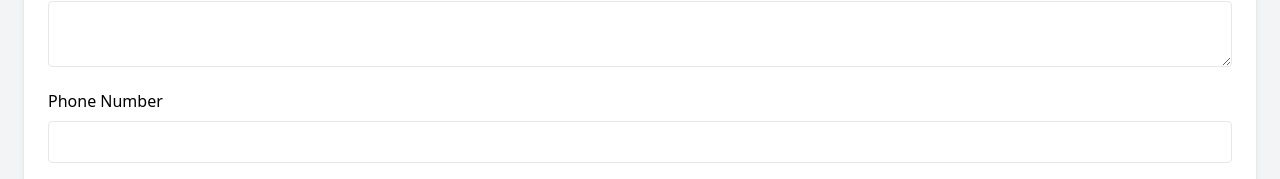
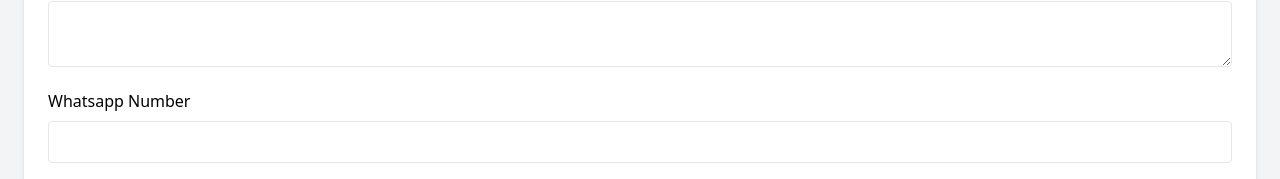
Before and after one commit to sivakumarssk/qrandcards, a React (Vite) app: page /mycards/personal in a window 1280 px wide. Shown: the part 594-773 px from the top of the page. Built offline with nearby package versions, Linux system fonts and the light colour scheme.

Commit message:
type changed

```diff
--- a/src/screens/mycards/personalcards/PersonalCards.jsx
+++ b/src/screens/mycards/personalcards/PersonalCards.jsx
@@ -292,7 +292,7 @@
             <div className="mb-6" id="products-section">
               <h3 className="bg-blue-500 text-center text-white py-2 px-4 rounded-t-lg">
                 {/* Products */}
-                My Images
+                My Achievements
               </h3>
               <div className="border p-4 rounded-b-lg grid grid-cols-4 gap-4 justify-items-center">
                 {formData.productImages.map((file, index) => (
@@ -418,7 +418,7 @@
           ></textarea>
         </div>
         <div className="mb-4">
-          <label className="block mb-2">Phone Number</label>
+          <label className="block mb-2">Whatsapp Number</label>
           <input
             type="text"
             name="phone"
```
